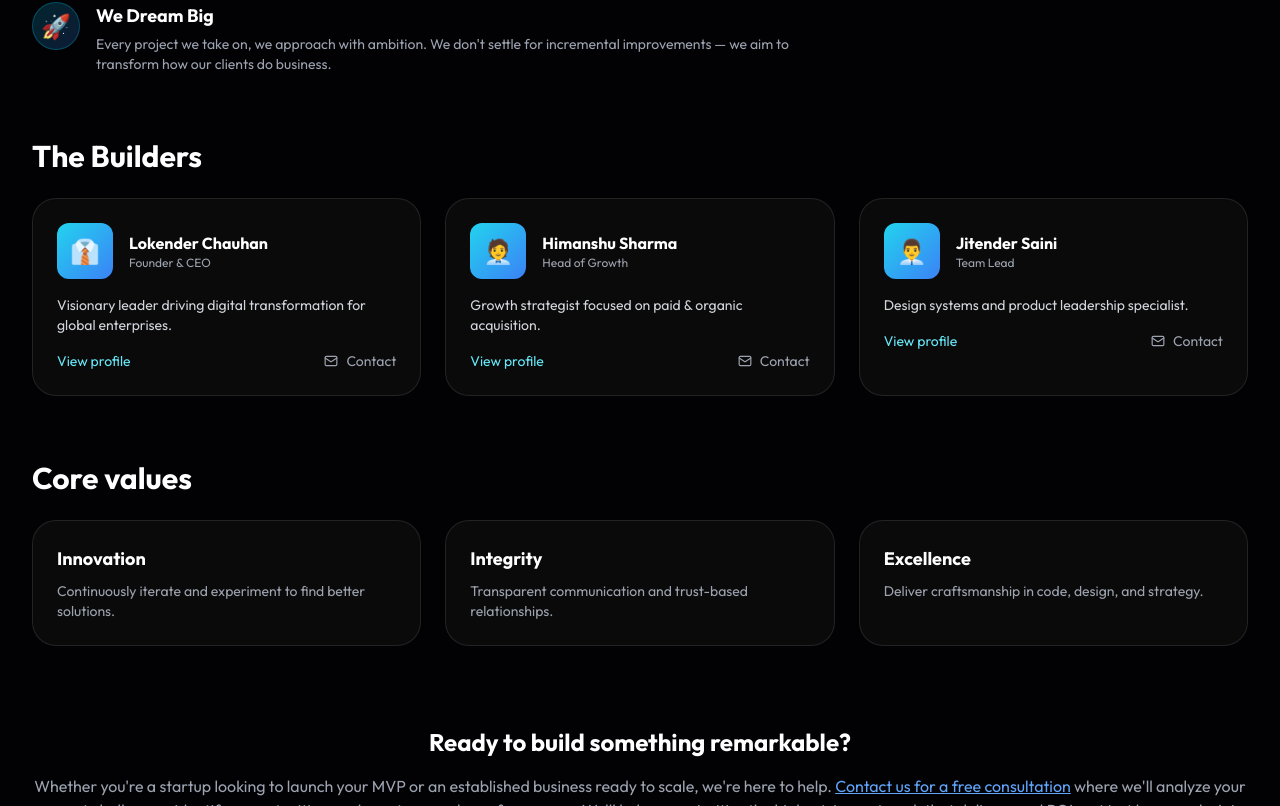
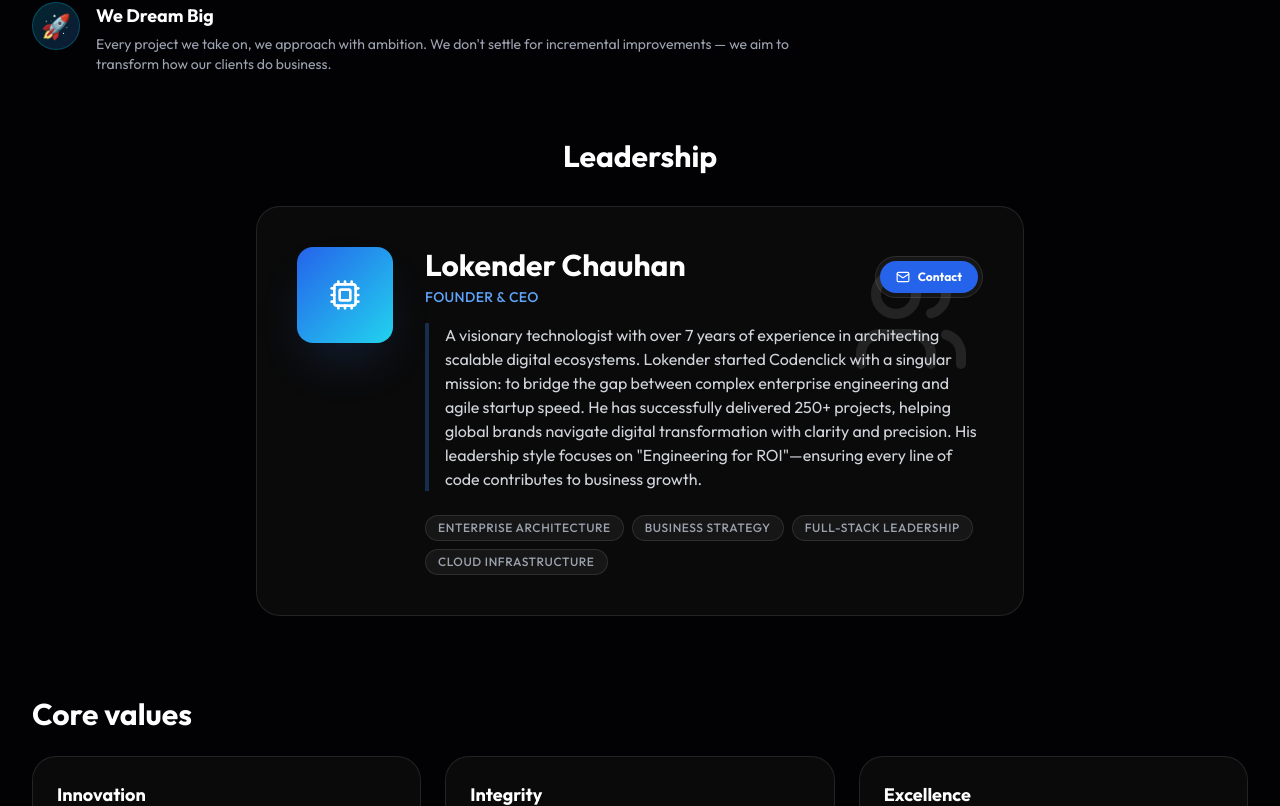
Before and after one commit to codenclick-technologies/Code-n-click-Technologies, a React (Vite) app in the folder client/: page /about in a window 1280 px wide. Shown: the part 1654-2460 px from the top of the page. Built offline with nearby package versions, Linux system fonts and the light colour scheme; no server answers; a web font is replaced by a local one.

Commit message:
feat: Update About page to single Leadership profile

```diff
--- a/client/src/pages/About.jsx
+++ b/client/src/pages/About.jsx
@@ -1,18 +1,22 @@
-import React from 'react';
+import React, { useState } from 'react';
 import { Helmet } from 'react-helmet-async';
 import { Link } from 'react-router-dom';
 import SEO from '../components/utils/SEO';
 import { motion } from 'framer-motion';
-import { useState } from 'react';
 import TeamProfileModal from '../components/ui/TeamProfileModal';
-import { Users, Award, Globe, Coffee, Mail } from 'lucide-react';
+import { Users, Award, Globe, Coffee, Mail, Cpu } from 'lucide-react';
 import { fadeInUp, staggerContainer } from '../utils/animations';
 import SpotlightCard from '../components/ui/SpotlightCard';
 
 const team = [
-  { name: 'Lokender Chauhan', role: 'Founder & CEO', bio: 'Visionary leader driving digital transformation for global enterprises.', bioLong: 'Lokender is the driving force behind Codenclick. With a deep passion for technology and business growth, he helps clients navigate the digital landscape with clarity and confidence.', avatar: '👔', email: 'lokender@codenclick.in', skills: ['Business Strategy', 'Tech Leadership', 'Enterprise Solutions'] },
-  { name: 'Himanshu Sharma', role: 'Head of Growth', bio: 'Growth strategist focused on paid & organic acquisition.', bioLong: 'Himanshu specializes in growth strategies combining paid channels and organic funnels. He builds repeatable acquisition systems and analytics stacks.', avatar: '🧑‍💼', email: 'himanshu@codenclick.com', skills: ['Paid acquisition', 'Analytics', 'Funnel optimization'] },
-  { name: 'Jitender Saini', role: 'Team Lead', bio: 'Design systems and product leadership specialist.', bioLong: 'Jitender leads cross-functional teams, design systems and product delivery. He bridges design and engineering to ship high-quality products.', avatar: '👨‍💼', email: 'jitender@codenclick.com', skills: ['Design systems', 'Product leadership', 'UX'] },
+  {
+    name: 'Lokender Chauhan',
+    role: 'Founder & CEO',
+    bio: 'A visionary technologist with over 7 years of experience in architecting scalable digital ecosystems. Lokender started Codenclick with a singular mission: to bridge the gap between complex enterprise engineering and agile startup speed. He has successfully delivered 250+ projects, helping global brands navigate digital transformation with clarity and precision. His leadership style focuses on "Engineering for ROI"—ensuring every line of code contributes to business growth.',
+    avatar: <Cpu size={32} />, // Using an abstract tech icon instead of generic emoji
+    email: 'lokender@codenclick.in',
+    skills: ['Enterprise Architecture', 'Business Strategy', 'Full-Stack Leadership', 'Cloud Infrastructure']
+  }
 ];
 
 const timeline = [
@@ -119,29 +123,57 @@ const About = () => {
           </motion.aside>
         </div>
 
-        {/* Team */}
-        <motion.section variants={staggerContainer} initial="hidden" whileInView="visible" viewport={{ once: true }} className="mb-16">
-          <motion.h2 variants={fadeInUp} className="text-3xl font-bold text-white mb-6">The Builders</motion.h2>
-          <motion.div variants={staggerContainer} className="grid grid-cols-1 sm:grid-cols-2 lg:grid-cols-3 gap-6">
+        {/* Team / The Visionary */}
+        <motion.section variants={staggerContainer} initial="hidden" whileInView="visible" viewport={{ once: true }} className="mb-20">
+          <motion.h2 variants={fadeInUp} className="text-3xl font-bold text-white mb-8 text-center">Leadership</motion.h2>
+          <div className="max-w-3xl mx-auto">
             {team.map((member, idx) => (
               <motion.div key={idx} variants={fadeInUp} className="group">
-                <SpotlightCard className="p-6 h-full flex flex-col">
-                  <div className="flex items-center gap-4 mb-4">
-                    <div className="w-14 h-14 rounded-xl bg-gradient-to-br from-cyan-400 to-blue-500 flex items-center justify-center text-2xl">{member.avatar}</div>
-                    <div>
-                      <div className="font-bold text-white">{member.name}</div>
-                      <div className="text-xs text-gray-400">{member.role}</div>
+                <SpotlightCard className="p-8 md:p-10 relative overflow-hidden">
+                  {/* Decorative Background Elements */}
+                  <div className="absolute top-0 right-0 p-3 opacity-10">
+                    <Users size={120} />
+                  </div>
+
+                  <div className="flex flex-col md:flex-row items-start gap-8 relative z-10">
+                    {/* Avatar / Icon Section */}
+                    <div className="flex-none">
+                      <div className="w-20 h-20 md:w-24 md:h-24 rounded-2xl bg-gradient-to-br from-blue-600 to-cyan-400 flex items-center justify-center text-white shadow-2xl shadow-blue-500/20">
+                        {member.avatar}
+                      </div>
                     </div>
-                  </div>
-                  <p className="text-sm text-gray-300 flex-grow">{member.bio}</p>
-                  <div className="mt-4 flex items-center justify-between">
-                    <button onClick={() => setSelected(member)} className="text-sm text-cyan-300 hover:underline">View profile</button>
-                    <a href={`mailto:${member.email}`} className="text-sm text-gray-400 flex items-center gap-2"><Mail size={14} /> Contact</a>
+
+                    {/* Content Section */}
+                    <div className="flex-1">
+                      <div className="flex flex-col md:flex-row md:items-center justify-between mb-4 gap-2">
+                        <div>
+                          <h3 className="text-2xl md:text-3xl font-bold text-white">{member.name}</h3>
+                          <p className="text-blue-400 font-medium tracking-wide uppercase text-sm mt-1">{member.role}</p>
+                        </div>
+                        <div className="flex bg-white/5 rounded-full p-1 border border-white/10">
+                           <a href={`mailto:${member.email}`} className="px-4 py-2 rounded-full bg-blue-600 hover:bg-blue-700 text-white text-xs font-bold transition-colors flex items-center gap-2">
+                              <Mail size={14} /> Contact
+                           </a>
+                        </div>
+                      </div>
+
+                      <p className="text-gray-300 leading-relaxed mb-6 text-sm md:text-base border-l-4 border-blue-500/30 pl-4">
+                        {member.bio}
+                      </p>
+
+                      <div className="flex flex-wrap gap-2">
+                        {member.skills.map((skill, sIdx) => (
+                          <span key={sIdx} className="px-3 py-1 bg-white/5 border border-white/10 rounded-full text-[10px] md:text-xs font-medium text-gray-400 uppercase tracking-wider">
+                            {skill}
+                          </span>
+                        ))}
+                      </div>
+                    </div>
                   </div>
                 </SpotlightCard>
               </motion.div>
             ))}
-          </motion.div>
+          </div>
         </motion.section>
 
         {/* Values */}
```
